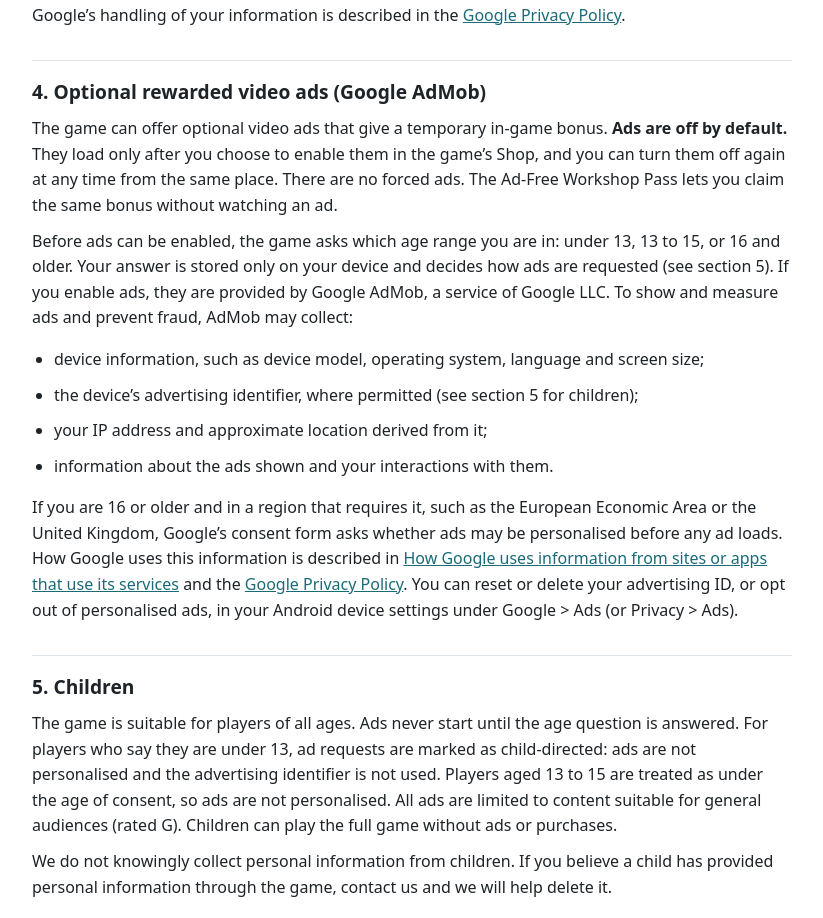
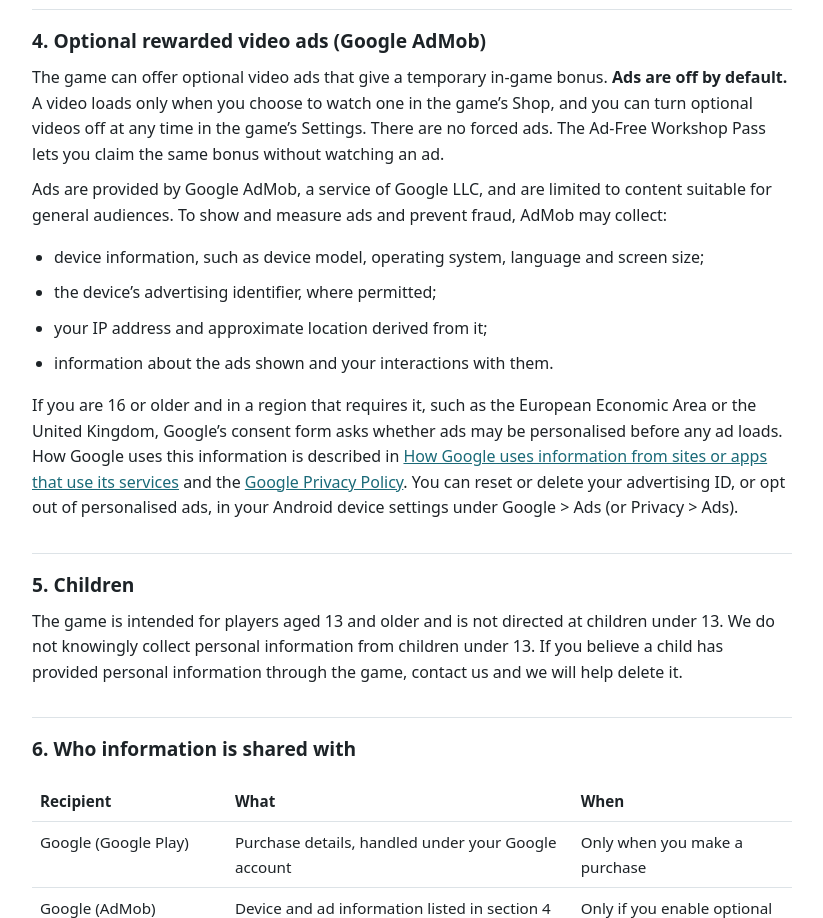
Before and after one commit to 5Rage/last-second-workshop-privacy, a plain HTML site: page index.html in a window 1280 px wide. Shown: the part 1539-2457 px from the top of the page, without its empty margins (228-1051 px from the left). Drawn offline with Linux system fonts and the light colour scheme.

Commit message:
Game is 13+; videos can be turned off in Settings

```diff
--- a/index.html
+++ b/index.html
@@ -24,7 +24,7 @@
 <body>
 <main>
 <h1>Privacy Policy — The Last Second Workshop</h1>
-<p class="meta">Effective date: 29 September 2026</p>
+<p class="meta">Effective date: 1 October 2026</p>
 
 <p>This policy explains what information the mobile game <strong>The Last Second Workshop</strong> (“the game”) handles, why, and who it is shared with. The game is published by <strong>BlairsLab</strong> (“we”, “us”). If you have a question, contact us at <a href="mailto:privacy@blairslab.co.nz">privacy@blairslab.co.nz</a>.</p>
 
@@ -33,7 +33,7 @@
   <li>The game has no accounts, no sign-in and no chat. We do not ask for your name, email, location, contacts or photos.</li>
   <li>Your progress is saved only on your device. We do not run servers that receive your game data.</li>
   <li>Purchases are handled by Google Play. We never see your payment details.</li>
-  <li>Video ads are optional and off until you choose to turn them on. If you enable them, Google AdMob receives device and ad information to show ads. Before ads can be enabled, the game asks your age range so children get child-safe ads.</li>
+  <li>Video ads are optional: one only plays when you choose to watch it for a bonus. When you do, Google AdMob receives device and ad information to show the ad.</li>
   <li>We do not sell your personal information.</li>
 </ul>
 
@@ -41,7 +41,7 @@
 <p>The game saves the following on your device so you can continue playing:</p>
 <ul>
   <li>Game progress: resources, machines, research, discoveries, story choices and tutorial progress.</li>
-  <li>Settings, such as volume and reduced motion, and your answer to the age question (an age range, not a birth date).</li>
+  <li>Settings, such as volume, reduced motion and whether optional videos are allowed.</li>
   <li>Records of items you own: purchase and transaction identifiers from Google Play, the items they delivered, and records of earned ad rewards, so items are delivered exactly once.</li>
 </ul>
 <ul>
@@ -59,19 +59,18 @@
 <p>Google’s handling of your information is described in the <a href="https://policies.google.com/privacy">Google Privacy Policy</a>.</p>
 
 <h2>4. Optional rewarded video ads (Google AdMob)</h2>
-<p>The game can offer optional video ads that give a temporary in-game bonus. <strong>Ads are off by default.</strong> They load only after you choose to enable them in the game’s Shop, and you can turn them off again at any time from the same place. There are no forced ads. The Ad-Free Workshop Pass lets you claim the same bonus without watching an ad.</p>
-<p>Before ads can be enabled, the game asks which age range you are in: under 13, 13 to 15, or 16 and older. Your answer is stored only on your device and decides how ads are requested (see section 5). If you enable ads, they are provided by Google AdMob, a service of Google LLC. To show and measure ads and prevent fraud, AdMob may collect:</p>
+<p>The game can offer optional video ads that give a temporary in-game bonus. <strong>Ads are off by default.</strong> A video loads only when you choose to watch one in the game’s Shop, and you can turn optional videos off at any time in the game’s Settings. There are no forced ads. The Ad-Free Workshop Pass lets you claim the same bonus without watching an ad.</p>
+<p>Ads are provided by Google AdMob, a service of Google LLC, and are limited to content suitable for general audiences. To show and measure ads and prevent fraud, AdMob may collect:</p>
 <ul>
   <li>device information, such as device model, operating system, language and screen size;</li>
-  <li>the device’s advertising identifier, where permitted (see section 5 for children);</li>
+  <li>the device’s advertising identifier, where permitted;</li>
   <li>your IP address and approximate location derived from it;</li>
   <li>information about the ads shown and your interactions with them.</li>
 </ul>
 <p>If you are 16 or older and in a region that requires it, such as the European Economic Area or the United Kingdom, Google’s consent form asks whether ads may be personalised before any ad loads. How Google uses this information is described in <a href="https://policies.google.com/technologies/partner-sites">How Google uses information from sites or apps that use its services</a> and the <a href="https://policies.google.com/privacy">Google Privacy Policy</a>. You can reset or delete your advertising ID, or opt out of personalised ads, in your Android device settings under Google &gt; Ads (or Privacy &gt; Ads).</p>
 
 <h2>5. Children</h2>
-<p>The game is suitable for players of all ages. Ads never start until the age question is answered. For players who say they are under 13, ad requests are marked as child-directed: ads are not personalised and the advertising identifier is not used. Players aged 13 to 15 are treated as under the age of consent, so ads are not personalised. All ads are limited to content suitable for general audiences (rated G). Children can play the full game without ads or purchases.</p>
-<p>We do not knowingly collect personal information from children. If you believe a child has provided personal information through the game, contact us and we will help delete it.</p>
+<p>The game is intended for players aged 13 and older and is not directed at children under 13. We do not knowingly collect personal information from children under 13. If you believe a child has provided personal information through the game, contact us and we will help delete it.</p>
 
 <h2>6. Who information is shared with</h2>
 <div class="table-wrap">
```
